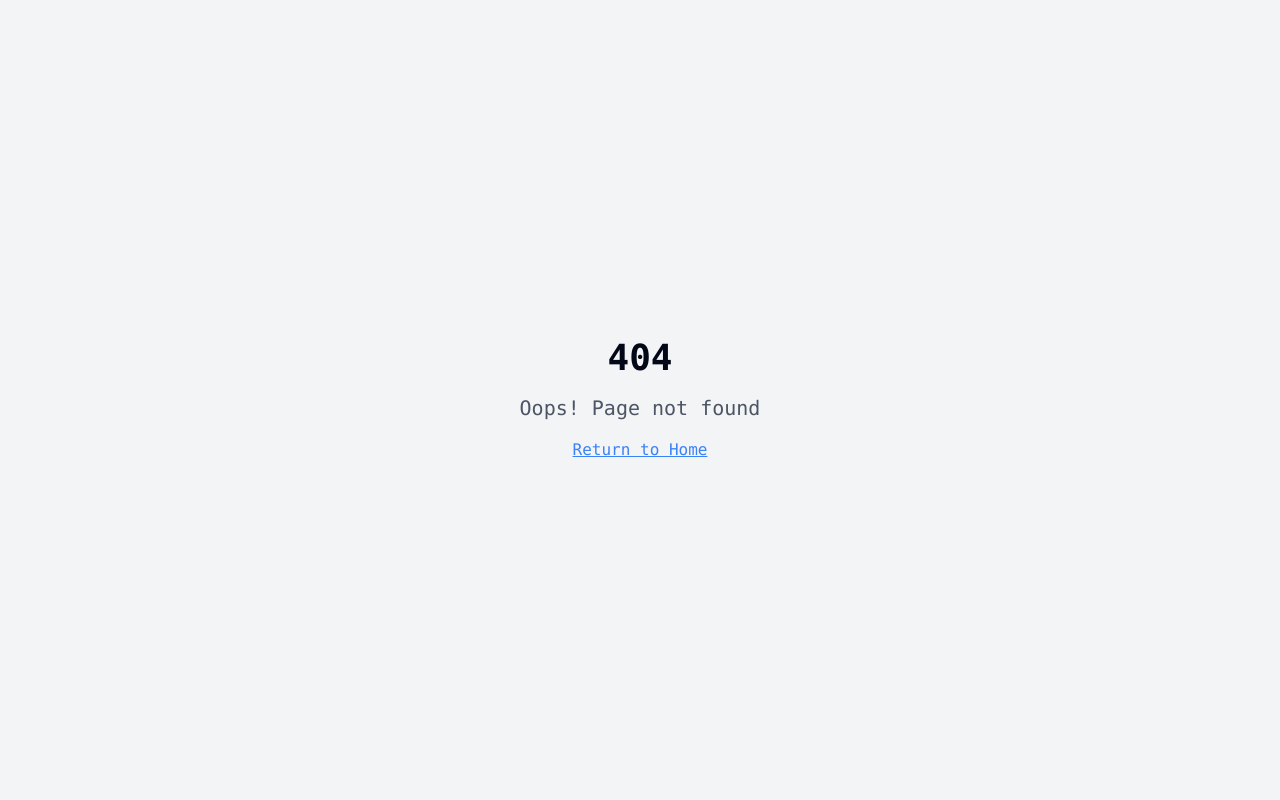
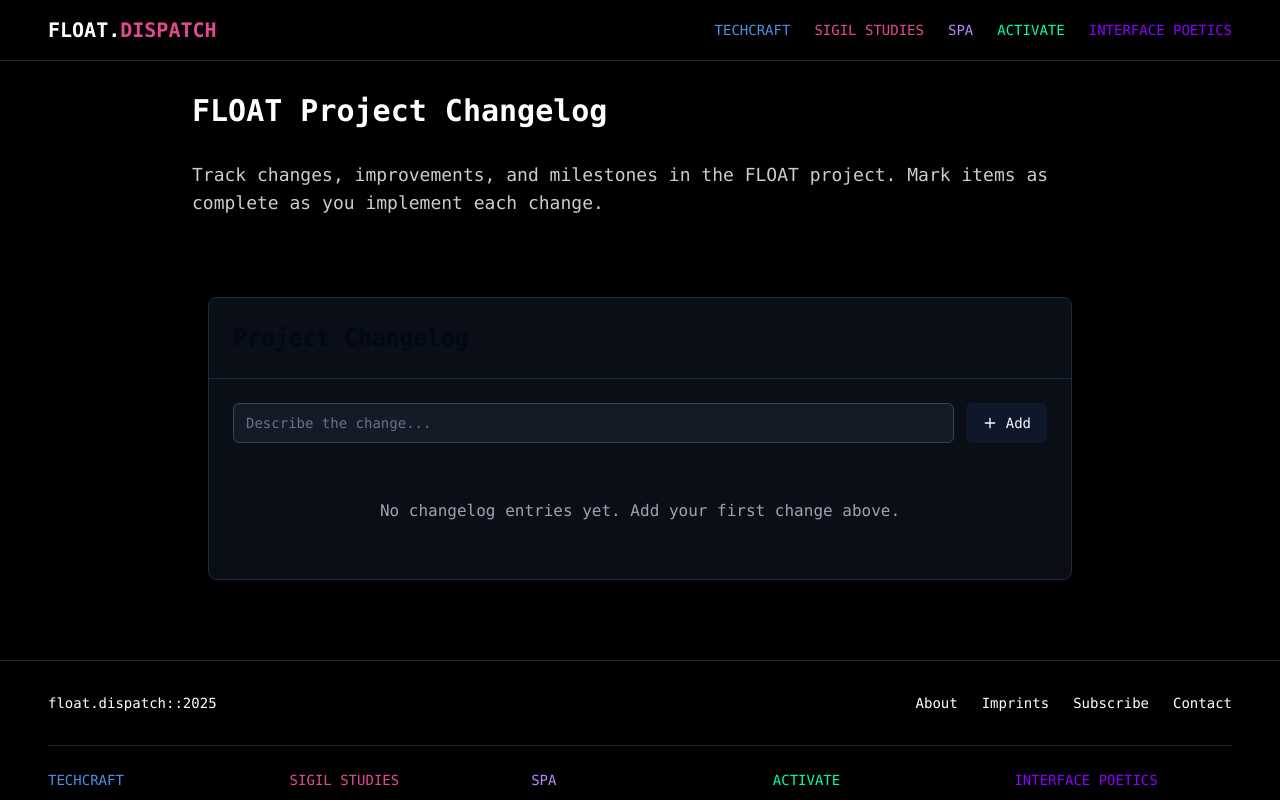
Before and after one commit to e-schultz/float-dispatch-manifesto-forge, a React (Vite) app: page /changelog in a window 1280 px wide. Before the commit this address had no page. Shown: the top 800 px of the page. Built offline with nearby package versions, Linux system fonts and the light colour scheme.

Commit message:
feat: Implement project changelog feature
Adds a changelog to track project changes, storing entries as a JSON array with id, description, and completed status. Allows marking entries as complete and proceeds to the next change step.

```diff
--- a/src/App.tsx
+++ b/src/App.tsx
@@ -16,6 +16,7 @@ import AboutPage from "./pages/about";
 import SubscribePage from "./pages/subscribe";
 import ContactPage from "./pages/contact";
 import DispatchesPage from "./pages/dispatches";
+import ChangelogPage from "./pages/changelog";
 
 // Create a React Query client
 const queryClient = new QueryClient();
@@ -38,6 +39,7 @@ const App = () => (
           <Route path="/subscribe" element={<SubscribePage />} />
           <Route path="/contact" element={<ContactPage />} />
           <Route path="/dispatches" element={<DispatchesPage />} />
+          <Route path="/changelog" element={<ChangelogPage />} />
           {/* ADD ALL CUSTOM ROUTES ABOVE THE CATCH-ALL "*" ROUTE */}
           <Route path="*" element={<NotFound />} />
         </Routes>
--- /dev/null
+++ b/src/components/changelog/Changelog.tsx
@@ -0,0 +1,161 @@
+
+import React, { useState, useEffect } from "react";
+import { CheckIcon, PlusIcon } from "lucide-react";
+import { Button } from "@/components/ui/button";
+import { Input } from "@/components/ui/input";
+import { Checkbox } from "@/components/ui/checkbox";
+import { Card, CardHeader, CardTitle, CardContent, CardFooter } from "@/components/ui/card";
+import { useToast } from "@/hooks/use-toast";
+
+export interface ChangelogEntry {
+  id: string;
+  description: string;
+  completed: boolean;
+  timestamp: string;
+}
+
+const Changelog = () => {
+  const [entries, setEntries] = useState<ChangelogEntry[]>([]);
+  const [newEntryDescription, setNewEntryDescription] = useState("");
+  const { toast } = useToast();
+
+  // Load entries from localStorage on component mount
+  useEffect(() => {
+    const storedEntries = localStorage.getItem("changelogEntries");
+    if (storedEntries) {
+      try {
+        setEntries(JSON.parse(storedEntries));
+      } catch (error) {
+        console.error("Failed to parse changelog entries:", error);
+        toast({
+          title: "Error",
+          description: "Failed to load changelog entries.",
+          variant: "destructive",
+        });
+      }
+    }
+  }, [toast]);
+
+  // Save entries to localStorage when they change
+  useEffect(() => {
+    localStorage.setItem("changelogEntries", JSON.stringify(entries));
+  }, [entries]);
+
+  const generateId = (): string => {
+    return `entry-${Date.now()}-${Math.floor(Math.random() * 1000)}`;
+  };
+
+  const handleAddEntry = () => {
+    if (!newEntryDescription.trim()) {
+      toast({
+        description: "Please enter a description for the changelog entry.",
+      });
+      return;
+    }
+
+    const newEntry: ChangelogEntry = {
+      id: generateId(),
+      description: newEntryDescription.trim(),
+      completed: false,
+      timestamp: new Date().toISOString(),
+    };
+
+    setEntries([...entries, newEntry]);
+    setNewEntryDescription("");
+
+    toast({
+      title: "Entry Added",
+      description: "New changelog entry has been created.",
+    });
+  };
+
+  const toggleEntryCompletion = (id: string) => {
+    const updatedEntries = entries.map(entry => {
+      if (entry.id === id) {
+        const updated = { ...entry, completed: !entry.completed };
+
+        // Show toast when an entry is completed
+        if (updated.completed) {
+          toast({
+            title: "Task Completed",
+            description: `"${entry.description}" marked as complete.`,
+          });
+        }
+
+        return updated;
+      }
+      return entry;
+    });
+
+    setEntries(updatedEntries);
+  };
+
+  // Format timestamp for display
+  const formatDate = (timestamp: string) => {
+    const date = new Date(timestamp);
+    return date.toLocaleString();
+  };
+
+  return (
+    <section className="py-12 px-4">
+      <Card className="max-w-4xl mx-auto border-gray-800 bg-gray-900/60">
+        <CardHeader className="border-b border-gray-800">
+          <CardTitle className="text-2xl font-bold font-mono">Project Changelog</CardTitle>
+        </CardHeader>
+
+        <CardContent className="pt-6">
+          <div className="flex gap-3 mb-6">
+            <Input
+              value={newEntryDescription}
+              onChange={(e) => setNewEntryDescription(e.target.value)}
+              placeholder="Describe the change..."
+              className="bg-gray-800/50 border-gray-700"
+              onKeyDown={(e) => {
+                if (e.key === "Enter") handleAddEntry();
+              }}
+            />
+            <Button onClick={handleAddEntry} className="flex items-center gap-2">
+              <PlusIcon className="h-4 w-4" /> Add
+            </Button>
+          </div>
+
+          <div className="space-y-3">
+            {entries.length === 0 ? (
+              <div className="text-center py-8 text-gray-400">
+                No changelog entries yet. Add your first change above.
+              </div>
+            ) : (
+              entries.map((entry) => (
+                <div
+                  key={entry.id}
+                  className={`flex items-start gap-3 p-3 rounded-md border ${
+                    entry.completed ? "border-gray-700 bg-gray-800/30" : "border-gray-700 bg-gray-800/50"
+                  }`}
+                >
+                  <div className="pt-0.5">
+                    <Checkbox
+                      checked={entry.completed}
+                      onCheckedChange={() => toggleEntryCompletion(entry.id)}
+                      className="data-[state=checked]:bg-green-600"
+                    />
+                  </div>
+                  <div className="flex-grow">
+                    <div className={entry.completed ? "line-through text-gray-400" : ""}>{entry.description}</div>
+                    <div className="text-xs text-gray-500 mt-1">{formatDate(entry.timestamp)}</div>
+                  </div>
+                  {entry.completed && (
+                    <div className="text-green-500 flex items-center text-xs mt-1">
+                      <CheckIcon className="h-3 w-3 mr-1" /> Completed
+                    </div>
+                  )}
+                </div>
+              ))
+            )}
+          </div>
+        </CardContent>
+      </Card>
+    </section>
+  );
+};
+
+export default Changelog;
--- a/src/pages/Index.tsx
+++ b/src/pages/Index.tsx
@@ -7,6 +7,8 @@ import FeaturedDispatches from "../components/home/FeaturedDispatches";
 import TemporalAwareness from "../components/home/TemporalAwareness";
 import Imprints from "../components/home/Imprints";
 import RitualReflections from "../components/home/RitualReflections";
+import { Button } from "@/components/ui/button";
+import { Link } from "react-router-dom";
 
 const Index = () => {
   return (
@@ -19,6 +21,18 @@ const Index = () => {
       <Imprints />
       <RitualReflections />
 
+      <section className="py-12 px-4 border-t border-gray-800">
+        <div className="container mx-auto text-center">
+          <h2 className="text-2xl font-bold font-mono mb-4">Project Changelog</h2>
+          <p className="max-w-2xl mx-auto mb-6 opacity-80">
+            Track the evolution of FLOAT with our project changelog. Document changes, improvements, and milestones.
+          </p>
+          <Button asChild variant="outline" className="border-sigil-border">
+            <Link to="/changelog">View Changelog</Link>
+          </Button>
+        </div>
+      </section>
+
       <FloatFooter />
     </div>
   );
--- /dev/null
+++ b/src/pages/changelog.tsx
@@ -0,0 +1,28 @@
+
+import React from "react";
+import FloatNavBar from "../components/FloatNavBar";
+import FloatFooter from "../components/FloatFooter";
+import Changelog from "../components/changelog/Changelog";
+
+const ChangelogPage = () => {
+  return (
+    <div className="min-h-screen bg-black text-white">
+      <FloatNavBar />
+
+      <main className="container mx-auto px-4 py-8">
+        <div className="max-w-4xl mx-auto">
+          <h1 className="text-3xl font-bold font-mono mb-8">FLOAT Project Changelog</h1>
+          <p className="text-lg opacity-80 mb-8">
+            Track changes, improvements, and milestones in the FLOAT project. Mark items as complete
+            as you implement each change.
+          </p>
+          <Changelog />
+        </div>
+      </main>
+
+      <FloatFooter />
+    </div>
+  );
+};
+
+export default ChangelogPage;
```
